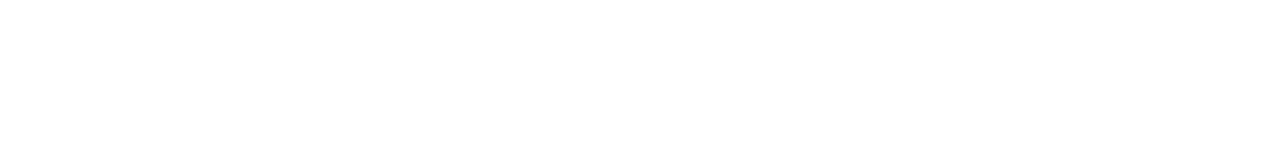
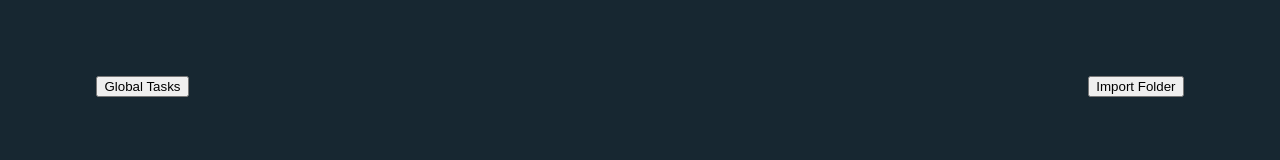
Before and after one commit to tom-avilius/Chronicle, an Electron app: page components/html/index.html in a window 1280 px wide. Drawn offline with Linux system fonts and the light colour scheme; files whose address does not match are found by name.

Commit message:
Added navigation bar to the application.

```diff
--- a/components/css/index.css
+++ b/components/css/index.css
@@ -4,3 +4,16 @@ body header {
     height: 30px;
     -webkit-app-region: drag;
 }
+
+body {
+    /* height: 100vh; */
+    background-color: #00121de8;
+}
+
+.navbar {
+
+    display: flex;
+    justify-content: space-between;
+
+    padding: 3% 7%;
+}
--- a/components/html/index.html
+++ b/components/html/index.html
@@ -9,6 +9,21 @@
     <title>Chronicle</title>
 </head>
 <body>
-    <header></header>
+
+    <div>
+
+        <header></header>
+
+        <div class="navbar">
+            <button>Global Tasks</button>
+            <button>Import Folder</button>
+        </div>
+
+        <div class="folder-list" id="folder-list">
+            <div class="folder-info">
+
+            </div>
+        </div>
+    </div>
 </body>
 </html>
--- a/index.js
+++ b/index.js
@@ -314,8 +314,8 @@ const createMainWidow = () => {
   const mainWindow = new BrowserWindow({
     titleBarStyle: 'hidden',
     titleBarOverlay: {
-      // color: '#2f3241',
-      symbolColor: '#74b1be',
+      color: '#172731',
+      symbolColor: '#3A9188',
       height: 32
     }
   });
```
